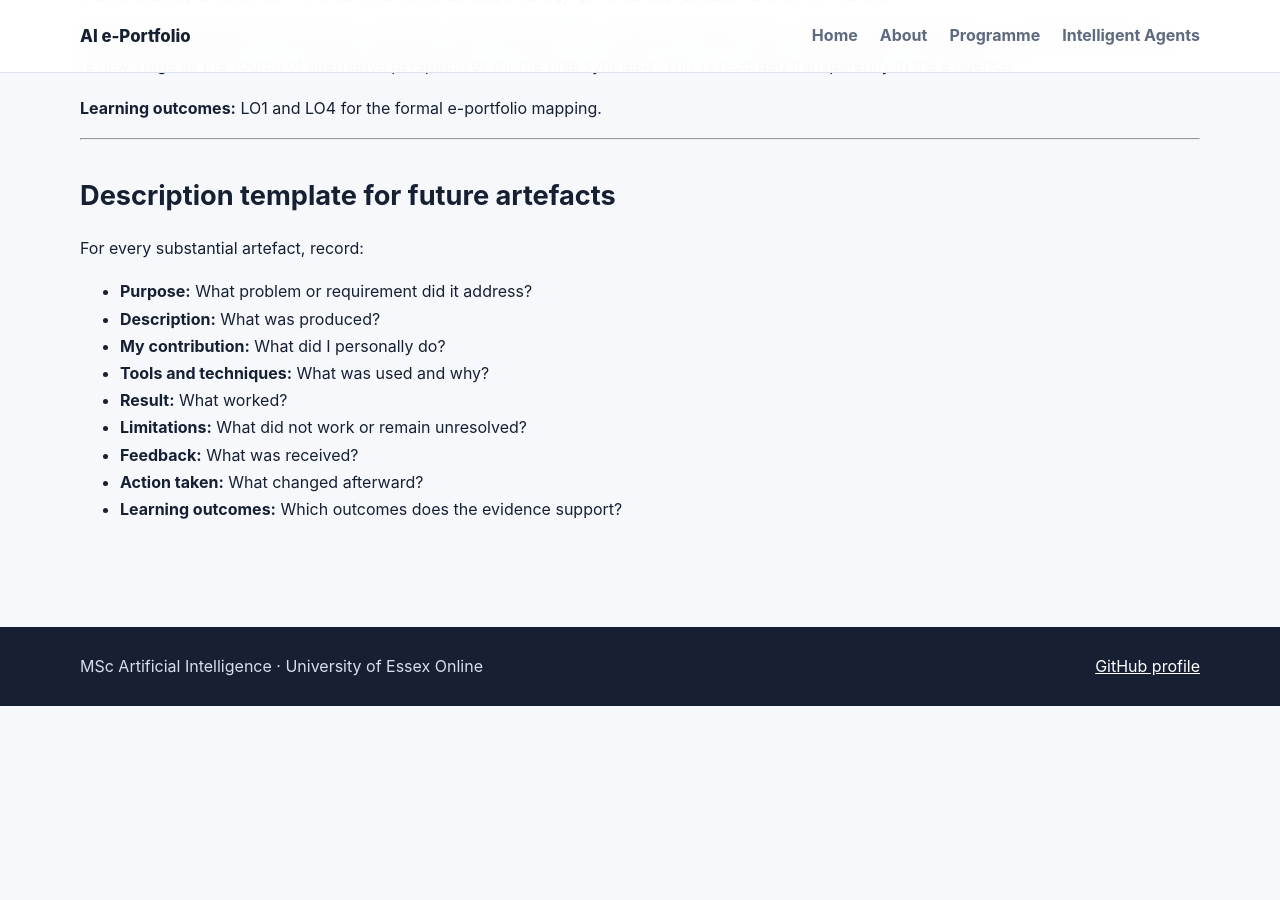
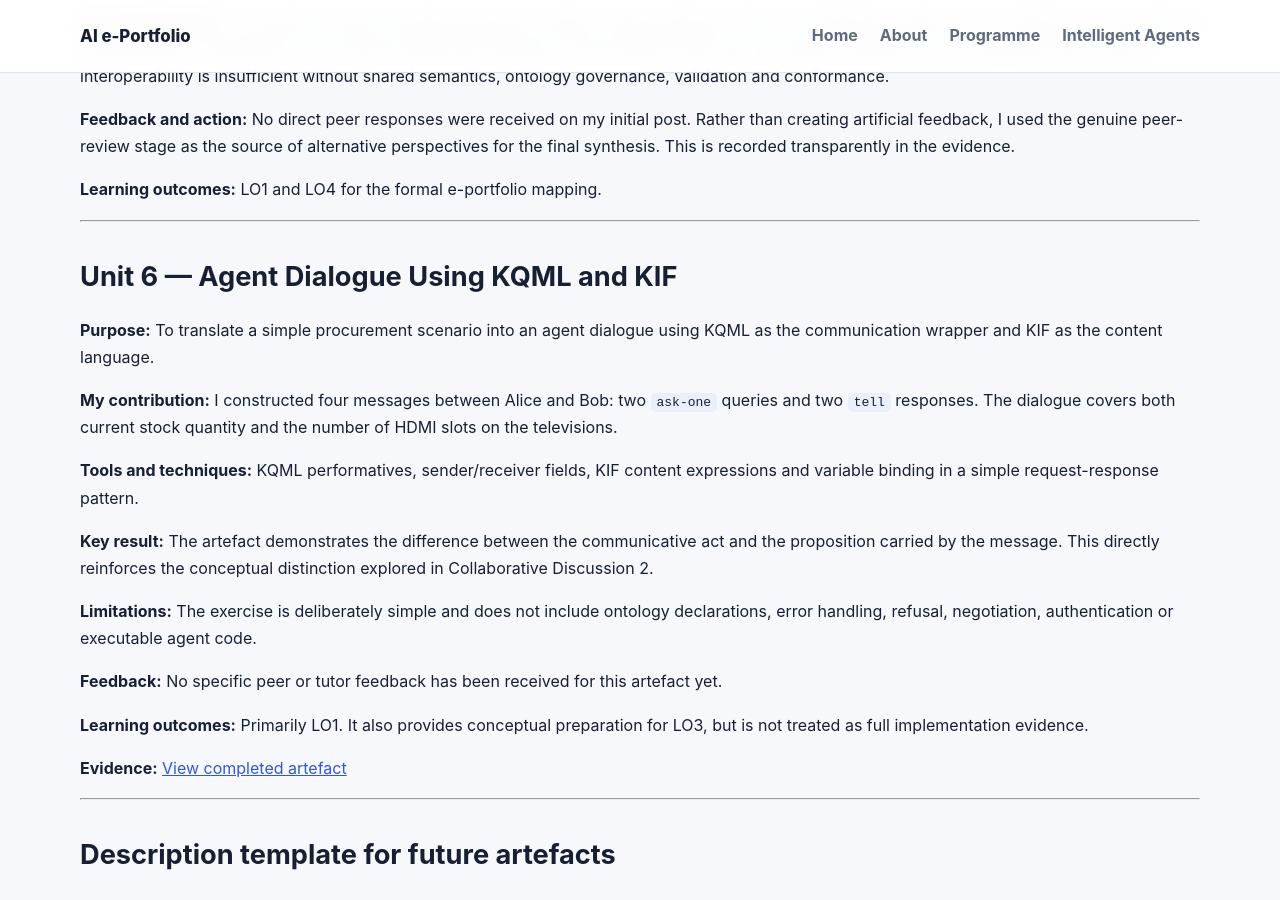
Before and after one commit to Monogios1996/Monogios1996.github.io, a Jekyll site: the page built from modules/intelligent-agents/artefacts.md, in a window 1280 px wide and 900 px high, scrolled down 1714 px. Built offline with Jekyll 4.4.1, drawn with Linux system fonts in a browser that asks for light colours; before the commit the page ends 2420 px from its top, so only the background shows below that; some of the changed text lies outside the part shown.

Commit message:
Add Unit 6 agent dialogue to artefact register

```diff
--- a/modules/intelligent-agents/artefacts.md
+++ b/modules/intelligent-agents/artefacts.md
@@ -17,6 +17,7 @@ This page indexes substantive evidence created during the module.
 | Unit 3 | Agent-Based Systems Summary Post | Reflective synthesis | Individual | LO1, LO4 | [View]({{ '/modules/intelligent-agents/evidence/discussions/unit-03-summary-post/' | relative_url }}) |
 | Unit 5 | Agent Communication Languages Initial Post | Academic discussion post | Individual | LO1, LO4 | [View]({{ '/modules/intelligent-agents/evidence/discussions/unit-05-agent-communication-languages-initial-post/' | relative_url }}) |
 | Unit 6 | Agent Communication Languages Peer Responses | Academic peer review / discussion | Individual contribution to collaborative activity | LO1, LO4 | [View]({{ '/modules/intelligent-agents/evidence/discussions/unit-06-agent-communication-languages-peer-responses/' | relative_url }}) |
+| Unit 6 | Agent Dialogue Using KQML and KIF | Structured agent-communication exercise | Individual | LO1 | [View]({{ '/modules/intelligent-agents/evidence/artefacts/unit-06-agent-dialogue-kqml-kif/' | relative_url }}) |
 | Unit 7 | Agent Communication Languages Summary Post | Reflective synthesis | Individual | LO1, LO4 | [View]({{ '/modules/intelligent-agents/evidence/discussions/unit-07-agent-communication-languages-summary-post/' | relative_url }}) |
 
 ## Collaborative Discussion 1
@@ -47,6 +48,26 @@ This page indexes substantive evidence created during the module.
 
 ---
 
+## Unit 6 — Agent Dialogue Using KQML and KIF
+
+**Purpose:** To translate a simple procurement scenario into an agent dialogue using KQML as the communication wrapper and KIF as the content language.
+
+**My contribution:** I constructed four messages between Alice and Bob: two `ask-one` queries and two `tell` responses. The dialogue covers both current stock quantity and the number of HDMI slots on the televisions.
+
+**Tools and techniques:** KQML performatives, sender/receiver fields, KIF content expressions and variable binding in a simple request-response pattern.
+
+**Key result:** The artefact demonstrates the difference between the communicative act and the proposition carried by the message. This directly reinforces the conceptual distinction explored in Collaborative Discussion 2.
+
+**Limitations:** The exercise is deliberately simple and does not include ontology declarations, error handling, refusal, negotiation, authentication or executable agent code.
+
+**Feedback:** No specific peer or tutor feedback has been received for this artefact yet.
+
+**Learning outcomes:** Primarily LO1. It also provides conceptual preparation for LO3, but is not treated as full implementation evidence.
+
+**Evidence:** [View completed artefact]({{ '/modules/intelligent-agents/evidence/artefacts/unit-06-agent-dialogue-kqml-kif/' | relative_url }})
+
+---
+
 ## Description template for future artefacts
 
 For every substantial artefact, record:
```
